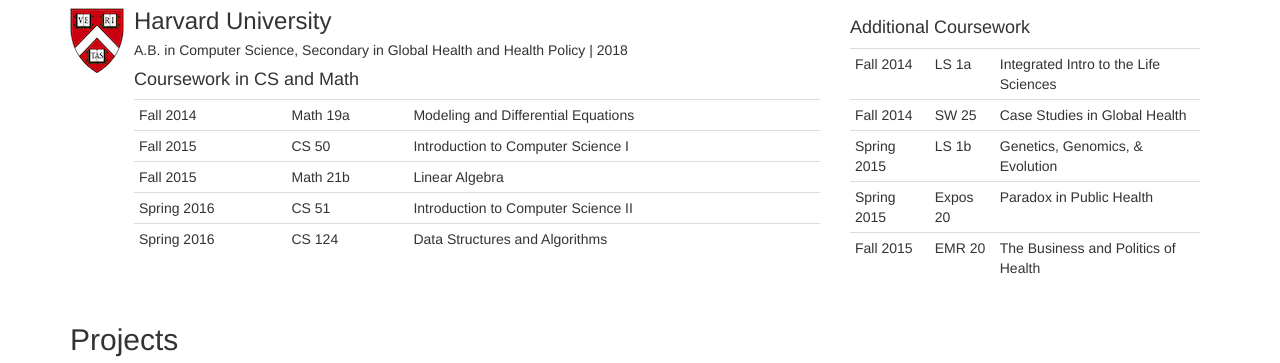
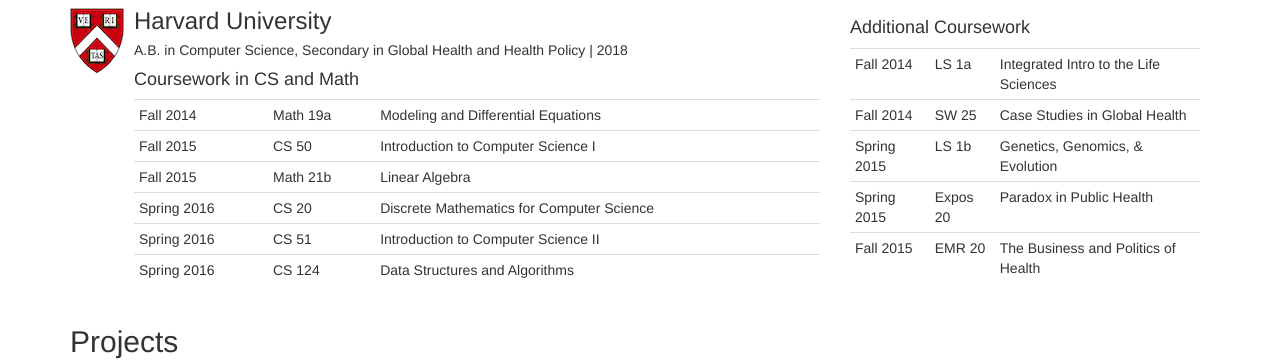
Before and after one commit to willdeuschle/old_website, a plain HTML site: page index.html in a window 1280 px wide. Shown: the part 412-775 px from the top of the page. Drawn offline with Linux system fonts and the light colour scheme.

Commit message:
new class

```diff
--- a/index.html
+++ b/index.html
@@ -179,6 +179,11 @@
                                 </tr>
                                 <tr>
                                     <td>Spring 2016</td>
+                                    <td>CS 20</td>
+                                    <td>Discrete Mathematics for Computer Science</td>
+                                </tr>
+                                <tr>
+                                    <td>Spring 2016</td>
                                     <td>CS 51</td>
                                     <td>Introduction to Computer Science II</td>
                                 </tr>
```
Also changed, not shown: 3 other files.
